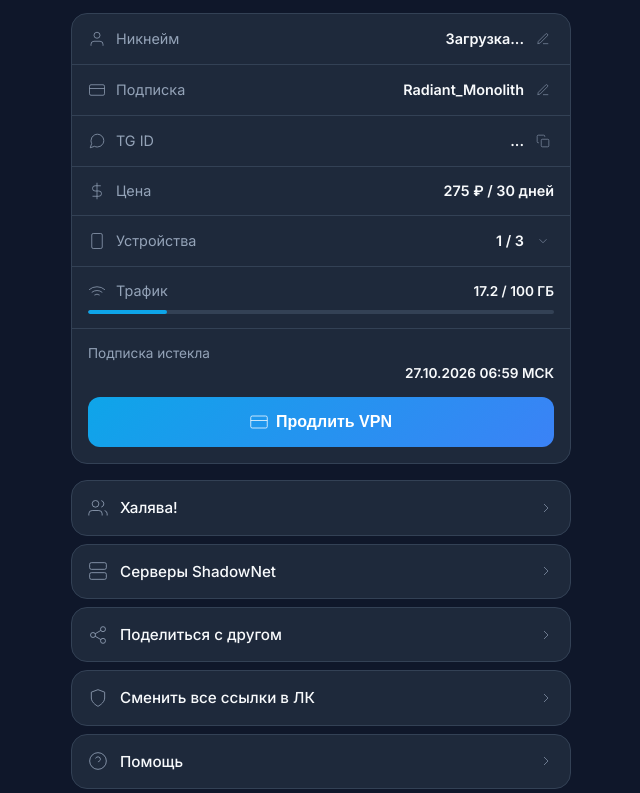
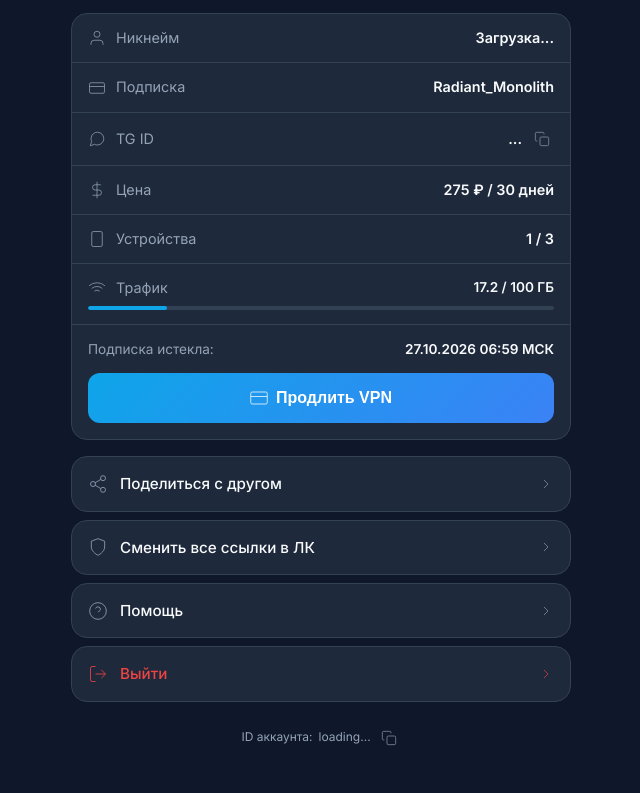
Before and after one commit to tweek2eu-droid/vpn-mini-app, a plain HTML site: page index.html in a window 1280 px wide. Shown: the part 78-871 px from the top of the page, without its empty margins (319-959 px from the left). Drawn offline with Linux system fonts and the light colour scheme; a script that the page names is missing.

Commit message:
Update index.html

```diff
--- a/index.html
+++ b/index.html
@@ -2,7 +2,7 @@
 <html lang="ru">
 <head>
   <meta charset="UTF-8">
-  <meta name="viewport" content="width=device-width, initial-scale=1.0, maximum-scale=1.0, user-scalable=no">
+  <meta name="viewport" content="width=device-width, initial-scale=1.0, maximum-scale=1.0, user-scalable=no, viewport-fit=cover">
   <title>VPN Профиль</title>
   <script src="https://telegram.org/js/telegram-web-app.js"></script>
   <link rel="preconnect" href="https://fonts.googleapis.com">
@@ -31,8 +31,11 @@
       color: var(--text-main);
       line-height: 1.4;
       padding: 16px;
-      padding-bottom: 40px;
+      /* Безопасные отступы для iPhone с "челкой" */
+      padding-top: max(16px, env(safe-area-inset-top));
+      padding-bottom: max(40px, env(safe-area-inset-bottom));
       min-height: 100vh;
+      overflow-x: hidden;
     }
 
     .container { max-width: 500px; margin: 0 auto; }
@@ -58,7 +61,7 @@
       letter-spacing: -0.5px;
     }
 
-    .logo svg { width: 28px; height: 28px; fill: var(--accent); }
+    .logo svg { width: 26px; height: 26px; fill: var(--accent); flex-shrink: 0; }
 
     .balance {
       display: flex;
@@ -70,6 +73,7 @@
       color: var(--accent);
       padding: 6px 12px;
       border-radius: 100px;
+      white-space: nowrap;
     }
 
     /* ОСНОВНАЯ КАРТОЧКА ПРОФИЛЯ */
@@ -88,6 +92,7 @@
       padding: 14px 16px;
       border-bottom: 1px solid var(--border);
       font-size: 0.9rem;
+      gap: 10px;
     }
 
     .info-row:last-child { border-bottom: none; }
@@ -97,15 +102,18 @@
       align-items: center;
       gap: 10px;
       color: var(--text-muted);
+      white-space: nowrap;
     }
 
-    .info-label svg { width: 18px; height: 18px; stroke: var(--text-muted); fill: none; }
+    .info-label svg { width: 18px; height: 18px; stroke: var(--text-muted); fill: none; flex-shrink: 0; }
 
     .info-value {
       font-weight: 600;
       display: flex;
       align-items: center;
       gap: 8px;
+      text-align: right;
+      word-break: break-word;
     }
 
     .icon-btn {
@@ -119,14 +127,23 @@
       padding: 4px;
       border-radius: 4px;
       transition: color 0.2s, background 0.2s;
+      flex-shrink: 0;
     }
     .icon-btn:active { background: var(--border); color: var(--text-main); }
-    .icon-btn svg { width: 14px; height: 14px; stroke: currentColor; fill: none; }
+    .icon-btn svg { width: 16px; height: 16px; stroke: currentColor; fill: none; }
 
     .progress-container {
       padding: 0 16px 14px 16px;
       border-bottom: 1px solid var(--border);
     }
+
+    .progress-header {
+      display: flex;
+      justify-content: space-between;
+      padding-top: 14px;
+      font-size: 0.9rem;
+    }
+
     .progress-bar {
       width: 100%;
       height: 4px;
@@ -137,16 +154,9 @@
     }
     .progress-fill {
       height: 100%;
-      width: 17%; /* Имитация 17.2 из 100 */
+      width: 17%;
       background: var(--accent);
       border-radius: 2px;
-    }
-    .progress-text {
-      display: flex;
-      justify-content: space-between;
-      font-size: 0.75rem;
-      color: var(--text-muted);
-      margin-top: 6px;
     }
 
     .expiry-info {
@@ -154,8 +164,12 @@
       font-size: 0.85rem;
       color: var(--text-muted);
       line-height: 1.5;
+      display: flex;
+      justify-content: space-between;
+      flex-wrap: wrap;
+      gap: 8px;
     }
-    .expiry-info strong { color: var(--text-main); float: right; font-weight: 600;}
+    .expiry-info strong { color: var(--text-main); font-weight: 600; }
 
     .btn-main {
       display: flex;
@@ -198,6 +212,7 @@
       font-size: 0.95rem;
       transition: background 0.2s;
       cursor: pointer;
+      gap: 10px;
     }
     .menu-item:active { background: var(--bg-hover); }
 
@@ -205,6 +220,7 @@
       display: flex;
       align-items: center;
       gap: 12px;
+      flex-grow: 1;
     }
 
     .menu-icon {
@@ -213,6 +229,7 @@
       display: flex;
       align-items: center;
       justify-content: center;
+      flex-shrink: 0;
     }
     .menu-icon svg { width: 20px; height: 20px; stroke: var(--text-muted); fill: none; }
 
@@ -221,6 +238,7 @@
       height: 16px;
       stroke: var(--text-muted);
       fill: none;
+      flex-shrink: 0;
     }
 
     .menu-item.danger { color: var(--danger); }
@@ -237,6 +255,16 @@
       align-items: center;
       justify-content: center;
       gap: 6px;
+      flex-wrap: wrap;
+    }
+
+    /* Для очень маленьких экранов */
+    @media (max-width: 360px) {
+      .info-row { padding: 12px; font-size: 0.85rem; }
+      .info-value { font-size: 0.85rem; }
+      .btn-main { padding: 14px; font-size: 0.95rem; }
+      .menu-item { padding: 14px 12px; font-size: 0.9rem; }
+      .balance { padding: 4px 8px; font-size: 0.85rem; }
     }
   </style>
 </head>
@@ -265,7 +293,6 @@
         </div>
         <div class="info-value">
           <span id="userName">Загрузка...</span>
-          <button class="icon-btn"><svg viewBox="0 0 24 24"><path d="M12 20h9M16.5 3.5a2.121 2.121 0 0 1 3 3L7 19l-4 1 1-4L16.5 3.5z"/></svg></button>
         </div>
       </div>
 
@@ -276,7 +303,6 @@
         </div>
         <div class="info-value">
           <span>Radiant_Monolith</span>
-          <button class="icon-btn"><svg viewBox="0 0 24 24"><path d="M12 20h9M16.5 3.5a2.121 2.121 0 0 1 3 3L7 19l-4 1 1-4L16.5 3.5z"/></svg></button>
         </div>
       </div>
 
@@ -306,12 +332,11 @@
         </div>
         <div class="info-value">
           1 / 3
-          <button class="icon-btn"><svg viewBox="0 0 24 24"><polyline points="6 9 12 15 18 9"/></svg></button>
         </div>
       </div>
 
       <div class="progress-container">
-        <div class="info-row" style="border: none; padding: 14px 0 0 0;">
+        <div class="progress-header">
           <div class="info-label">
             <svg viewBox="0 0 24 24"><path d="M5 12.55a11 11 0 0 1 14.08 0M1.42 9a16 16 0 0 1 21.16 0M8.53 16.11a6 6 0 0 1 6.95 0M12 20h.01"/></svg>
             Трафик
@@ -324,9 +349,8 @@
       </div>
 
       <div class="expiry-info">
-        Подписка истекла <br>
+        <span>Подписка истекла:</span>
         <strong>27.10.2026 06:59 МСК</strong>
-        <div style="clear: both;"></div>
       </div>
 
       <button class="btn-main" onclick="showAlert('Оплата', 'Здесь будет переход на оплату.')">
@@ -337,22 +361,6 @@
 
     <!-- МЕНЮ -->
     <div class="menu-list">
-      <a class="menu-item" onclick="showAlert('Халява', 'Тут будет промокод или реферальная программа.')">
-        <div class="menu-item-left">
-          <div class="menu-icon"><svg viewBox="0 0 24 24"><path d="M17 21v-2a4 4 0 0 0-4-4H5a4 4 0 0 0-4 4v2"/><circle cx="9" cy="7" r="4"/><path d="M23 21v-2a4 4 0 0 0-3-3.87"/><path d="M16 3.13a4 4 0 0 1 0 7.75"/></svg></div>
-          Халява!
-        </div>
-        <svg class="menu-arrow" viewBox="0 0 24 24"><polyline points="9 18 15 12 9 6"/></svg>
-      </a>
-
-      <a class="menu-item" onclick="showAlert('Серверы', 'Список доступных локаций.')">
-        <div class="menu-item-left">
-          <div class="menu-icon"><svg viewBox="0 0 24 24"><rect x="2" y="2" width="20" height="8" rx="2" ry="2"/><rect x="2" y="14" width="20" height="8" rx="2" ry="2"/><line x1="6" y1="6" x2="6.01" y2="6"/><line x1="6" y1="18" x2="6.01" y2="18"/></svg></div>
-          Серверы ShadowNet
-        </div>
-        <svg class="menu-arrow" viewBox="0 0 24 24"><polyline points="9 18 15 12 9 6"/></svg>
-      </a>
-
       <a class="menu-item" onclick="showAlert('Поделиться', 'Ссылка на бота скопирована.')">
         <div class="menu-item-left">
           <div class="menu-icon"><svg viewBox="0 0 24 24"><circle cx="18" cy="5" r="3"/><circle cx="6" cy="12" r="3"/><circle cx="18" cy="19" r="3"/><line x1="8.59" y1="13.51" x2="15.42" y2="17.49"/><line x1="15.41" y1="6.51" x2="8.59" y2="10.49"/></svg></div>
@@ -387,7 +395,7 @@
     </div>
 
     <div class="footer">
-      ID аккаунта: <span id="accountId">loading...</span>
+      ID аккаунта: <span id="accountId" style="max-width: 150px; overflow: hidden; text-overflow: ellipsis; white-space: nowrap;">loading...</span>
       <button class="icon-btn" onclick="copyText('accountId')"><svg viewBox="0 0 24 24"><rect x="9" y="9" width="13" height="13" rx="2" ry="2"/><path d="M5 15H4a2 2 0 0 1-2-2V4a2 2 0 0 1 2-2h9a2 2 0 0 1 2 2v1"/></svg></button>
     </div>
 
@@ -398,13 +406,16 @@
     tg.ready();
     tg.expand();
 
-    // Получаем данные из Telegram
+    // Получаем данные из Telegram и подставляем в профиль
     const user = tg.initDataUnsafe?.user;
     if (user) {
-      document.getElementById('userName').textContent = user.first_name;
+      // Имя пользователя
+      document.getElementById('userName').textContent = user.first_name + (user.last_name ? ' ' + user.last_name : '');
+
+      // TG ID (Берется напрямую из Телеграма)
       document.getElementById('userId').textContent = user.id;
 
-      // Генерируем фейковый ID аккаунта для красоты
+      // Генерируем красивый ID аккаунта на основе TG ID
       const fakeId = '9b3c55b0-' + user.id + '-4f74-8334-13572c96910f';
       document.getElementById('accountId').textContent = fakeId;
     }
@@ -418,7 +429,7 @@
       });
     }
 
-    // Копирование текста
+    // Копирование текста в буфер обмена
     function copyText(elementId) {
       const text = document.getElementById(elementId).textContent;
       navigator.clipboard.writeText(text).then(() => {
```
